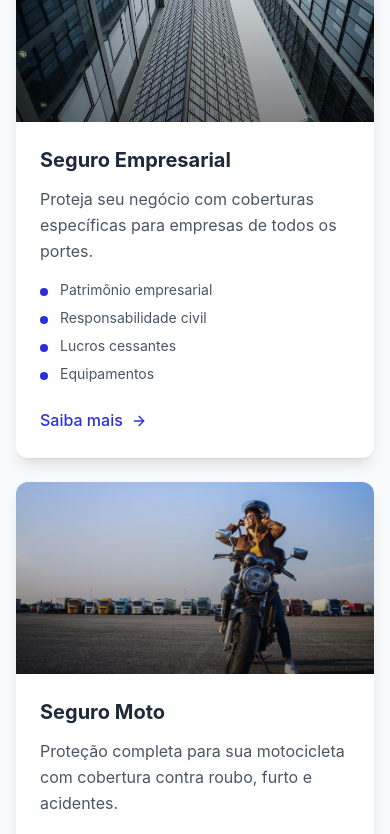
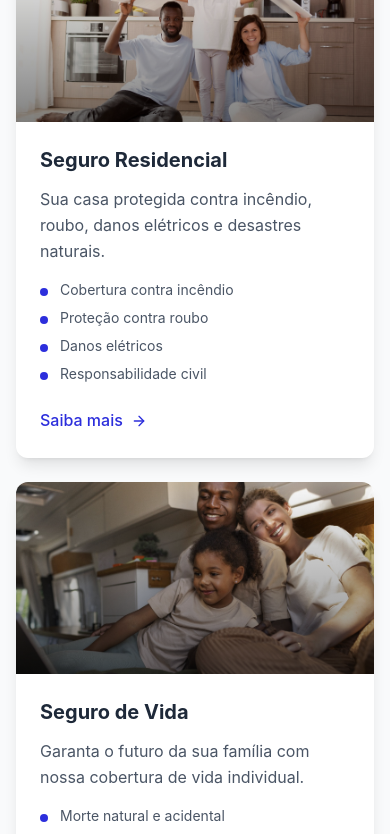
Before and after one commit to pedrocastanha/webmc, a React (Vite) app: page / in a window 390 px wide. Shown: the part 3820-4654 px from the top of the page. Built offline with nearby package versions, Linux system fonts and the light colour scheme.

Commit message:
melhorando carrosel de produtos e seguradoras

```diff
--- a/src/components/sections/InsuranceProducts.jsx
+++ b/src/components/sections/InsuranceProducts.jsx
@@ -119,37 +119,34 @@ export function InsuranceProducts() {
   ];
 
   const itemsPerPage = 4;
-  const totalPages = Math.ceil(products.length / itemsPerPage);
+  const totalItems = products.length;
 
   useEffect(() => {
     if (isAutoPlaying) {
       const interval = setInterval(() => {
-        setCurrentIndex((prevIndex) =>
-          prevIndex === totalPages - 1 ? 0 : prevIndex + 1
-        );
+        setCurrentIndex((prevIndex) => (prevIndex + 1) % totalItems);
       }, 5000);
 
       return () => clearInterval(interval);
     }
-  }, [isAutoPlaying, totalPages]);
+  }, [isAutoPlaying, totalItems]);
 
   const nextSlide = () => {
     setIsAutoPlaying(false);
-    setCurrentIndex((prevIndex) =>
-      prevIndex === totalPages - 1 ? 0 : prevIndex + 1
-    );
+    setCurrentIndex((prevIndex) => (prevIndex + 1) % totalItems);
   };
 
   const prevSlide = () => {
     setIsAutoPlaying(false);
-    setCurrentIndex((prevIndex) =>
-      prevIndex === 0 ? totalPages - 1 : prevIndex - 1
-    );
+    setCurrentIndex((prevIndex) => (prevIndex - 1 + totalItems) % totalItems);
   };
 
-  const getCurrentProducts = () => {
-    const startIndex = currentIndex * itemsPerPage;
-    return products.slice(startIndex, startIndex + itemsPerPage);
+  const getVisibleProducts = () => {
+    const visibleProducts = [];
+    for (let i = 0; i < itemsPerPage; i++) {
+      visibleProducts.push(products[(currentIndex + i) % totalItems]);
+    }
+    return visibleProducts;
   };
 
   return (
@@ -169,7 +166,7 @@ export function InsuranceProducts() {
           {/* Navigation Buttons */}
           <button
             onClick={prevSlide}
-            className="absolute left-0 top-1/2 transform -translate-y-1/2 -translate-x-4 z-10 bg-white shadow-lg rounded-full p-3 hover:bg-gray-50 transition-colors"
+            className="absolute left-0 top-1/2 transform -translate-y-1/2 -translate-x-4 z-10 bg-white shadow-lg rounded-full p-3 hover:bg-gray-50 transition-colors cursor-pointer"
             aria-label="Produto anterior"
           >
             <ChevronLeft className="w-6 h-6 text-gray-600" />
@@ -177,7 +174,7 @@ export function InsuranceProducts() {
 
           <button
             onClick={nextSlide}
-            className="absolute right-0 top-1/2 transform -translate-y-1/2 translate-x-4 z-10 bg-white shadow-lg rounded-full p-3 hover:bg-gray-50 transition-colors"
+            className="absolute right-0 top-1/2 transform -translate-y-1/2 translate-x-4 z-10 bg-white shadow-lg rounded-full p-3 hover:bg-gray-50 transition-colors cursor-pointer"
             aria-label="Próximo produto"
           >
             <ChevronRight className="w-6 h-6 text-gray-600" />
@@ -185,7 +182,7 @@ export function InsuranceProducts() {
 
           {/* Products Grid */}
           <div className="grid grid-cols-1 sm:grid-cols-2 lg:grid-cols-4 gap-6 sm:gap-8 transition-all duration-500">
-            {getCurrentProducts().map((product, index) => (
+            {getVisibleProducts().map((product, index) => (
               <InsuranceCard
                 key={`${currentIndex}-${index}`}
                 {...product}
@@ -197,7 +194,7 @@ export function InsuranceProducts() {
 
           {/* Pagination Dots */}
           <div className="flex justify-center mt-8 space-x-2">
-            {Array.from({ length: totalPages }).map((_, index) => (
+            {products.map((_, index) => (
               <button
                 key={index}
                 onClick={() => {
@@ -207,7 +204,7 @@ export function InsuranceProducts() {
                 className={`w-3 h-3 rounded-full transition-colors ${
                   index === currentIndex ? 'bg-blue-500' : 'bg-gray-300'
                 }`}
-                aria-label={`Ir para página ${index + 1}`}
+                aria-label={`Ir para produto ${index + 1}`}
               />
             ))}
           </div>
--- a/src/components/sections/Partners.jsx
+++ b/src/components/sections/Partners.jsx
@@ -22,38 +22,35 @@ export function Partners() {
     { name: 'Mitsui', logo: '/src/assets/images/Logos/logo_Mitsui.png' }
   ];
 
-  const itemsPerPage = 6;
-  const totalPages = Math.ceil(partners.length / itemsPerPage);
+  const itemsPerPage = 4;
+  const totalItems = partners.length;
 
   useEffect(() => {
     if (isAutoPlaying) {
       const interval = setInterval(() => {
-        setCurrentIndex((prevIndex) =>
-          prevIndex === totalPages - 1 ? 0 : prevIndex + 1
-        );
+        setCurrentIndex((prevIndex) => (prevIndex + 1) % totalItems);
       }, 4000);
 
       return () => clearInterval(interval);
     }
-  }, [isAutoPlaying, totalPages]);
+  }, [isAutoPlaying, totalItems]);
 
   const nextSlide = () => {
     setIsAutoPlaying(false);
-    setCurrentIndex((prevIndex) =>
-      prevIndex === totalPages - 1 ? 0 : prevIndex + 1
-    );
+    setCurrentIndex((prevIndex) => (prevIndex + 1) % totalItems);
   };
 
   const prevSlide = () => {
     setIsAutoPlaying(false);
-    setCurrentIndex((prevIndex) =>
-      prevIndex === 0 ? totalPages - 1 : prevIndex - 1
-    );
+    setCurrentIndex((prevIndex) => (prevIndex - 1 + totalItems) % totalItems);
   };
 
-  const getCurrentPartners = () => {
-    const startIndex = currentIndex * itemsPerPage;
-    return partners.slice(startIndex, startIndex + itemsPerPage);
+  const getVisiblePartners = () => {
+    const visiblePartners = [];
+    for (let i = 0; i < itemsPerPage; i++) {
+      visiblePartners.push(partners[(currentIndex + i) % totalItems]);
+    }
+    return visiblePartners;
   };
 
   return (
@@ -74,7 +71,7 @@ export function Partners() {
           {/* Navigation Buttons */}
           <button
             onClick={prevSlide}
-            className="absolute left-0 top-1/2 transform -translate-y-1/2 -translate-x-4 z-10 bg-white shadow-lg rounded-full p-3 hover:bg-gray-50 transition-colors"
+            className="absolute left-0 top-1/2 transform -translate-y-1/2 -translate-x-4 z-10 bg-white shadow-lg rounded-full p-3 hover:bg-gray-50 transition-colors cursor-pointer"
             aria-label="Seguradora anterior"
           >
             <ChevronLeft className="w-6 h-6 text-gray-600" />
@@ -82,15 +79,15 @@ export function Partners() {
 
           <button
             onClick={nextSlide}
-            className="absolute right-0 top-1/2 transform -translate-y-1/2 translate-x-4 z-10 bg-white shadow-lg rounded-full p-3 hover:bg-gray-50 transition-colors"
+            className="absolute right-0 top-1/2 transform -translate-y-1/2 translate-x-4 z-10 bg-white shadow-lg rounded-full p-3 hover:bg-gray-50 transition-colors cursor-pointer"
             aria-label="Próxima seguradora"
           >
             <ChevronRight className="w-6 h-6 text-gray-600" />
           </button>
 
           {/* Partners Grid */}
-          <div className="grid grid-cols-2 md:grid-cols-3 lg:grid-cols-6 gap-8 items-center transition-all duration-500">
-            {getCurrentPartners().map((partner, index) => (
+          <div className="grid grid-cols-2 md:grid-cols-3 lg:grid-cols-4 gap-8 items-center transition-all duration-500">
+            {getVisiblePartners().map((partner, index) => (
               <div
                 key={`${currentIndex}-${index}`}
                 className="flex items-center justify-center p-4 grayscale hover:grayscale-0 transition-all duration-300 hover:scale-110 bg-white rounded-lg shadow-sm hover:shadow-md border border-gray-100"
@@ -106,7 +103,7 @@ export function Partners() {
 
           {/* Pagination Dots */}
           <div className="flex justify-center mt-8 space-x-2">
-            {Array.from({ length: totalPages }).map((_, index) => (
+            {partners.map((_, index) => (
               <button
                 key={index}
                 onClick={() => {
@@ -116,7 +113,7 @@ export function Partners() {
                 className={`w-3 h-3 rounded-full transition-colors ${
                   index === currentIndex ? 'bg-blue-500' : 'bg-gray-300'
                 }`}
-                aria-label={`Ir para página ${index + 1}`}
+                aria-label={`Ir para seguradora ${index + 1}`}
               />
             ))}
           </div>
```
